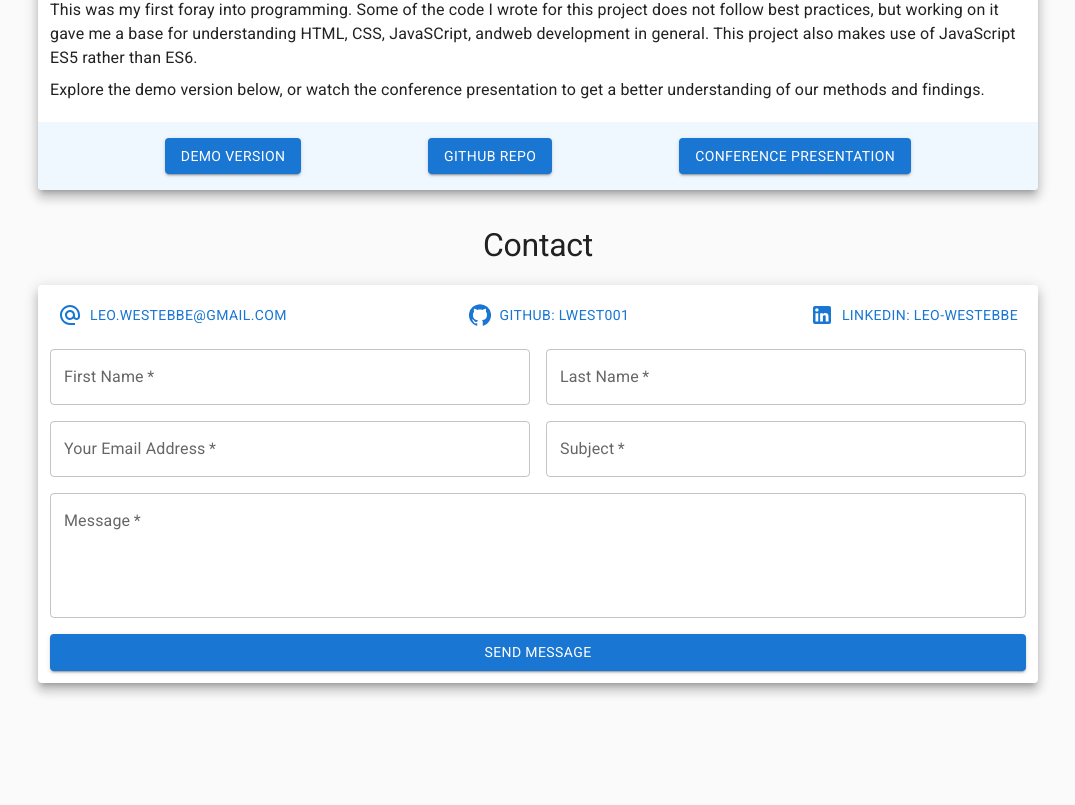
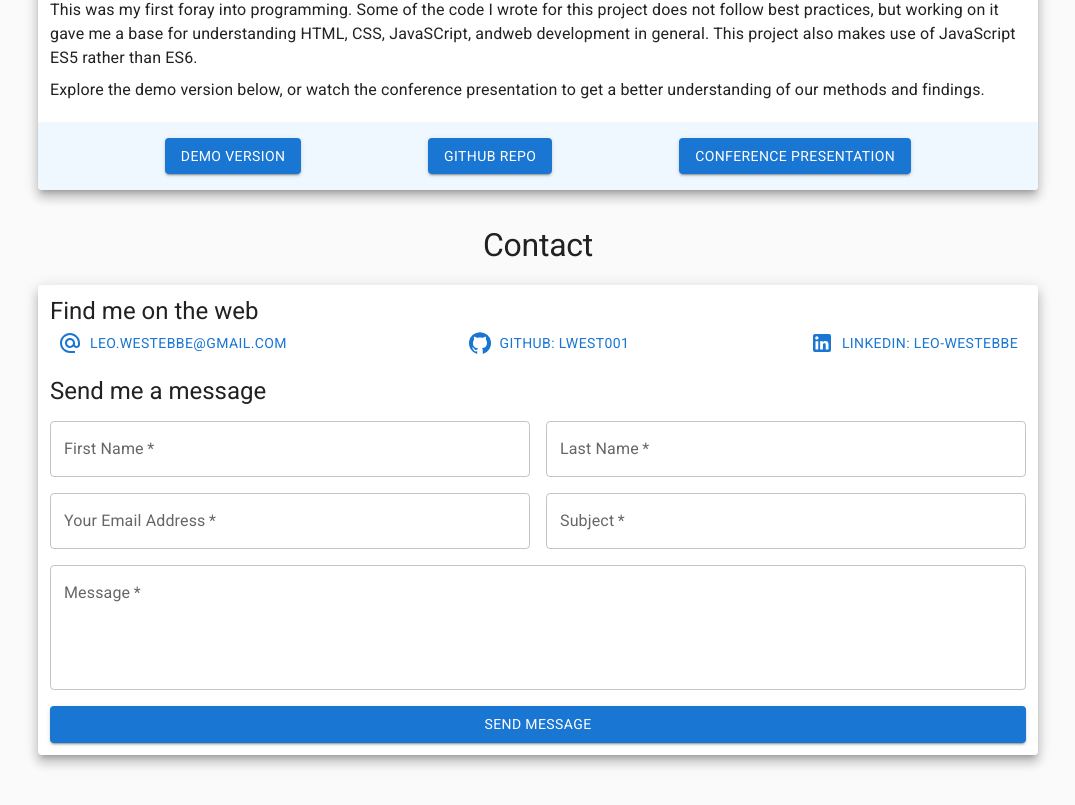
Before and after one commit to LWest001/ReactProPage, a React (Vite) app: page / in a window 1280 px wide. Shown: the part 3732-4537 px from the top of the page, without its empty margins (182-1257 px from the left). Before the commit the page ends 4491 px from the top, so only its background shows below. Built offline with nearby package versions, Linux system fonts and the light colour scheme.

Commit message:
Factor out ContactMeForm component

```diff
--- a/src/Containers/Contact/Contact.jsx
+++ b/src/Containers/Contact/Contact.jsx
@@ -3,6 +3,7 @@ import {
   Button,
   Card,
   CardContent,
+  FormLabel,
   Stack,
   Typography,
 } from "@mui/material";
@@ -10,6 +11,7 @@ import { useForm } from "react-hook-form";
 import { AlternateEmail, GitHub, LinkedIn } from "@mui/icons-material";
 import FormItemHook from "./FormItemHook";
 import emailjs from "@emailjs/browser";
+import ContactMeForm from "./ContactMeForm";
 
 export default function Contact() {
   const {
@@ -46,7 +48,12 @@ export default function Contact() {
             direction={["column", "column", "row"]}
             justifyContent="space-between"
             alignItems={["start", "start", "center"]}
+            flexWrap="wrap"
+            aria-labelledby="contact-links"
           >
+            <Typography variant="h3" width={"100%"} id="contact-links">
+              Find me on the web
+            </Typography>
             <Button
               display="flex"
               component="a"
@@ -75,67 +82,11 @@ export default function Contact() {
               <LinkedIn /> LinkedIn: Leo-Westebbe
             </Button>
           </Stack>
-          <Box
-            component="form"
-            onSubmit={handleSubmit(sendEmail)}
-            display="grid"
-            gridTemplateColumns="1fr 1fr"
-            flexDirection="column"
-            gap={2}
-          >
-            {!isSubmitting && !isSubmitSuccessful && (
-              <>
-                <FormItemHook
-                  control={control}
-                  name={"firstName"}
-                  prettyName="First Name"
-                />
-                <FormItemHook
-                  control={control}
-                  name={"lastName"}
-                  prettyName="Last Name"
-                />
-                <FormItemHook
-                  control={control}
-                  name={"email"}
-                  type="email"
-                  prettyName="Your Email Address"
-                />
-                <FormItemHook
-                  control={control}
-                  name={"subject"}
-                  prettyName="Subject"
-                />
-                <FormItemHook
-                  control={control}
-                  name={"message"}
-                  prettyName="Message"
-                  textFieldProps={{
-                    rows: 4,
-                    multiline: true,
-                  }}
-                  sx={{ gridColumn: "1/3" }}
-                />
-                <Button
-                  type="submit"
-                  variant="contained"
-                  sx={{
-                    gridColumn: "1/3",
-                  }}
-                  disabled={isSubmitting}
-                >
-                  Send message
-                </Button>
-              </>
-            )}
-            {isSubmitSuccessful && (
-              <Typography sx={{ gridColumn: "1/3" }}>
-                Thank you for getting in touch! I will respond as soon as I can.
-              </Typography>
-            )}
-          </Box>
+          <ContactMeForm sendEmail={sendEmail} />
         </Stack>
       </CardContent>
     </Card>
   );
 }
+
+export const { sendEmail } = Contact;
--- /dev/null
+++ b/src/Containers/Contact/ContactMeForm.jsx
@@ -0,0 +1,89 @@
+import { Box, Button, Typography } from "@mui/material";
+import { useForm } from "react-hook-form";
+import emailjs from "@emailjs/browser";
+import FormItemHook from "./FormItemHook";
+
+export default function ContactMeForm({ sendEmail }) {
+  const {
+    handleSubmit,
+    control,
+    formState: { isSubmitting, isSubmitSuccessful, errors },
+  } = useForm({
+    mode: "all",
+  });
+
+  return (
+    <Box
+      component="form"
+      onSubmit={handleSubmit(sendEmail)}
+      display="grid"
+      gridTemplateColumns="1fr 1fr"
+      flexDirection="column"
+      gap={2}
+      className="ContactMeForm"
+      role="form"
+      aria-labelledby="contact-form"
+      submitted={isSubmitSuccessful || null}
+    >
+      {!isSubmitting && !isSubmitSuccessful && (
+        <>
+          <Typography variant="h3" id="contact-form" gridColumn="1/3">
+            Send me a message
+          </Typography>
+          <FormItemHook
+            control={control}
+            name="firstName"
+            prettyName="First Name"
+            id="firstName"
+          />
+          <FormItemHook
+            control={control}
+            name={"lastName"}
+            prettyName="Last Name"
+            id="lastName"
+          />
+          <FormItemHook
+            control={control}
+            name={"email"}
+            type="email"
+            prettyName="Your Email Address"
+            id="email"
+          />
+          <FormItemHook
+            control={control}
+            name={"subject"}
+            prettyName="Subject"
+            id="subject"
+          />
+          <FormItemHook
+            control={control}
+            name={"message"}
+            prettyName="Message"
+            id="message"
+            textFieldProps={{
+              rows: 4,
+              multiline: true,
+            }}
+            sx={{ gridColumn: "1/3" }}
+          />
+          <Button
+            type="submit"
+            variant="contained"
+            sx={{
+              gridColumn: "1/3",
+            }}
+            disabled={isSubmitting}
+            id="submit"
+          >
+            Send message
+          </Button>
+        </>
+      )}
+      {isSubmitSuccessful && (
+        <Typography sx={{ gridColumn: "1/3" }}>
+          Thank you for getting in touch! I will respond as soon as I can.
+        </Typography>
+      )}
+    </Box>
+  );
+}
```
